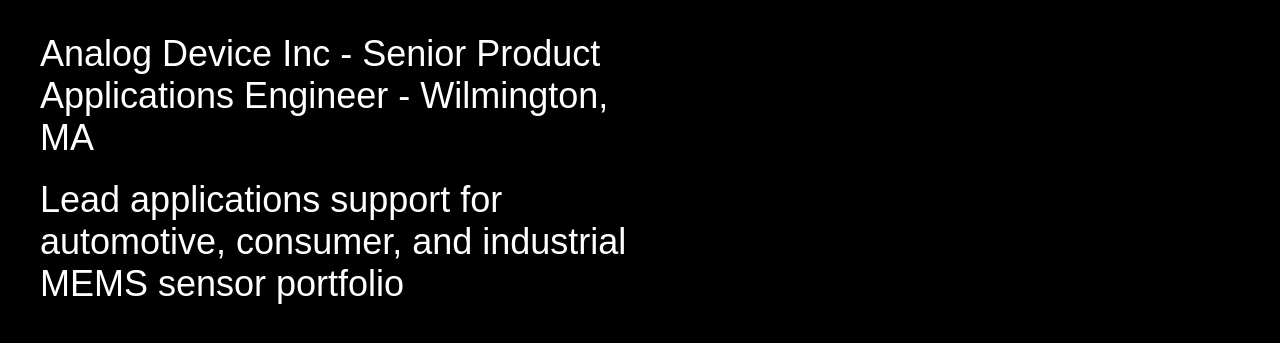
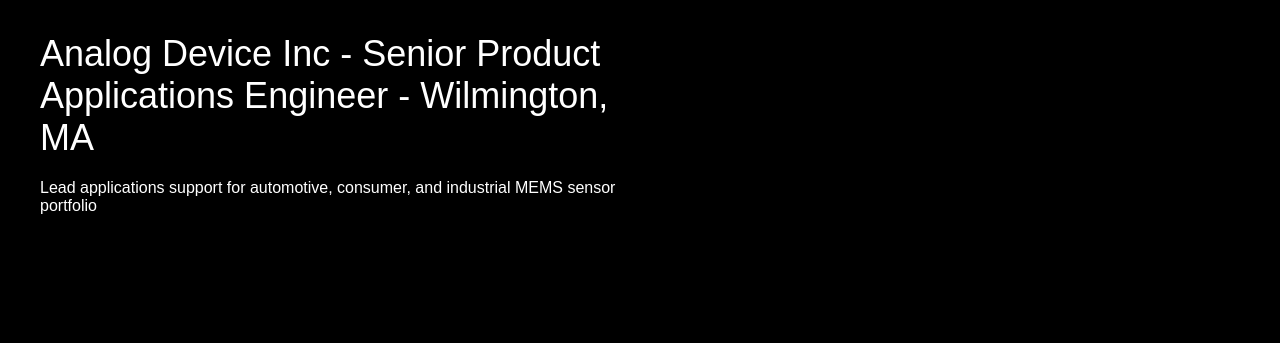
Before and after one commit to bbearss/my-portfolio, a plain HTML site: page index.html in a window 1280 px wide. Shown: the part 241-584 px from the top of the page. Drawn offline with Linux system fonts and the light colour scheme.

Commit message:
Update index.html

```diff
--- a/index.html
+++ b/index.html
@@ -51,6 +51,11 @@
       margin-top: 20px;
       max-width: 600px;
     }
+    .normaltext {
+      font-size: 16px;
+      margin-top: 20px;
+      max-width: 600px;
+    }
   </style>
 </head>
 <body>
@@ -72,7 +77,7 @@
       <div class="experience">Analog Device Inc - Senior Product Applications Engineer - Wilmington, MA</div>
     </div>
   </div>
-  <p class="experience">
+  <p class="normaltext">
     Lead applications support for automotive, consumer, and industrial MEMS sensor portfolio
   </p>
 
```
